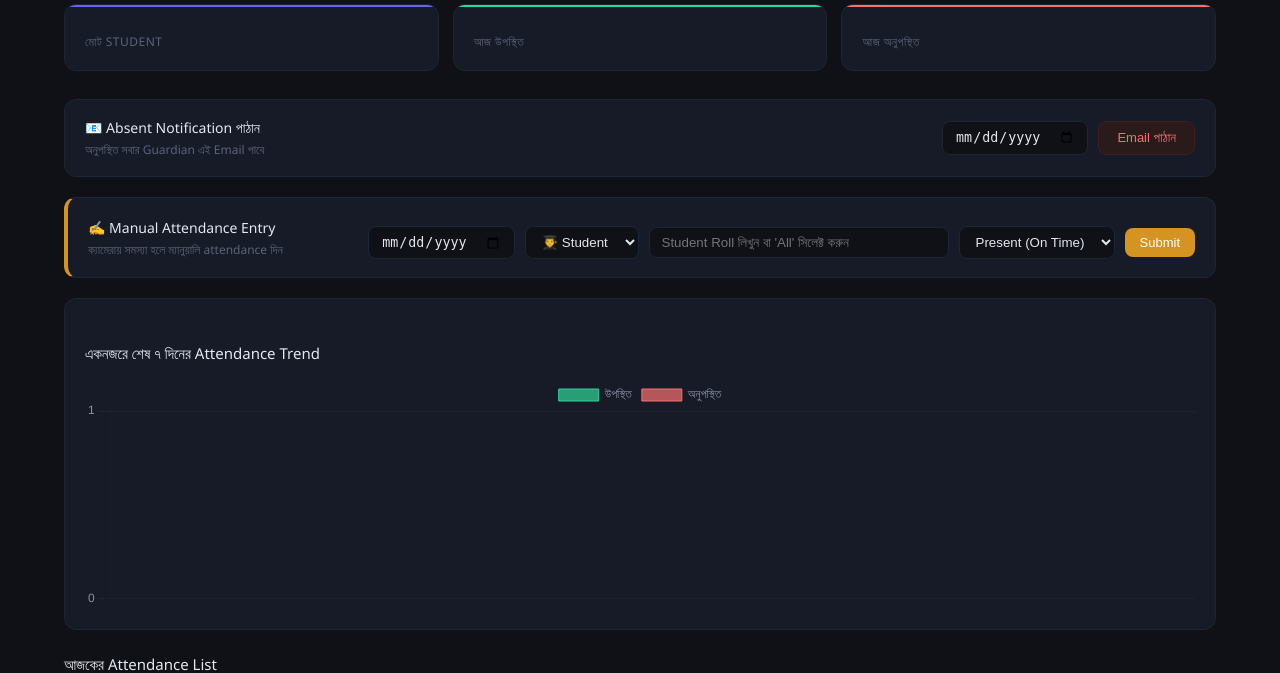
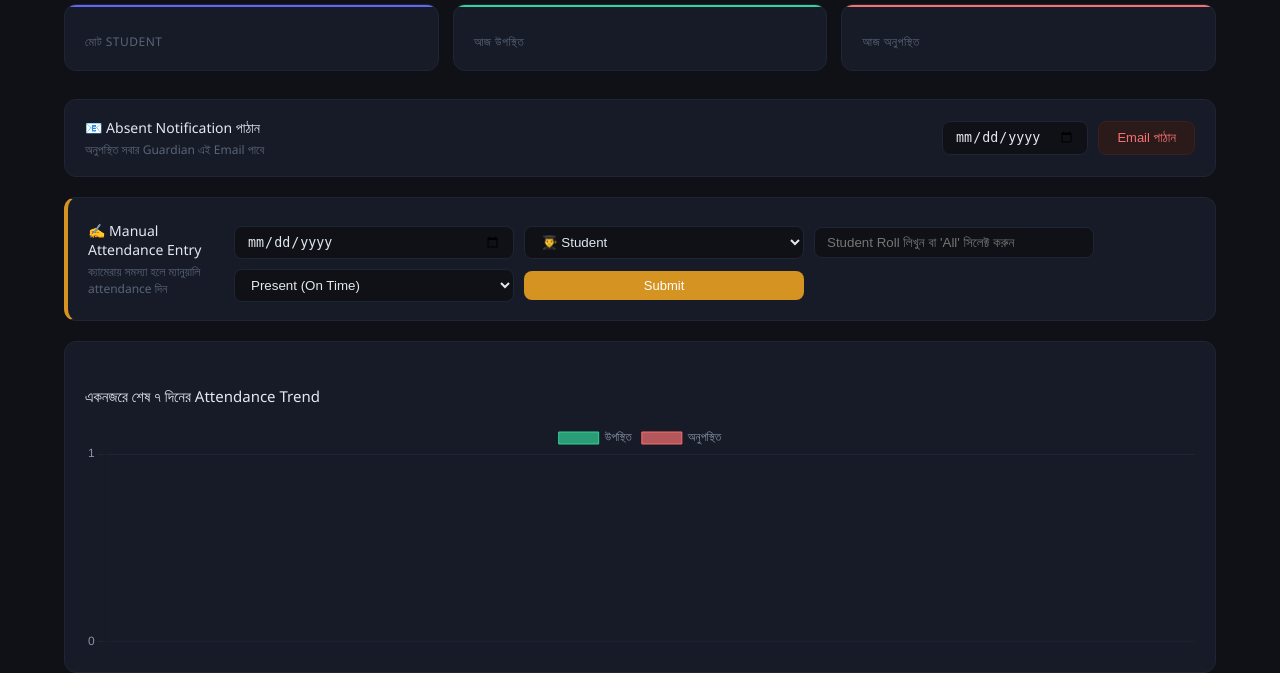
Before and after one commit to musfiqurshahriar/face-recognition-attendance-system, a Flask app: template frontend/templates/admin/dashboard.html in a window 1280 px wide. Shown: the part 59-732 px from the top of the page. Run offline with Flask 3, Linux system fonts and the light colour scheme; the template is opened without the code that fills it, so the values that code supplies are empty.

Commit message:
Fixed manual attendance entry is all done

```diff
--- a/frontend/templates/admin/dashboard.html
+++ b/frontend/templates/admin/dashboard.html
@@ -42,17 +42,17 @@
         style="display:flex; flex-wrap:wrap; gap:10px; align-items:center; margin-top: 10px;">
 
         <input type="date" name="date" value="{{ today }}" required
-            style="background:var(--bg-primary); border:1px solid var(--border); border-radius:8px; padding:7px 12px; color:var(--text-primary);">
+            style="background:var(--bg-primary); border:1px solid var(--border); border-radius:8px; padding:7px 12px; color:var(--text-primary); width: 280px;">
 
         <select name="role" id="role_selector" required onchange="toggleDatalist()"
-            style="background:var(--bg-primary); border:1px solid var(--border); border-radius:8px; padding:7px 12px; color:var(--text-primary);">
+            style="background:var(--bg-primary); border:1px solid var(--border); border-radius:8px; padding:7px 12px; color:var(--text-primary); width: 280px;">
             <option value="student">👨‍🎓 Student</option>
             <option value="teacher">🧑‍🏫 Teacher</option>
         </select>
 
         <input type="text" name="identifier" id="target_input" list="student_list"
             placeholder="Student Roll বা 'All' সিলেক্ট করুন" required
-            style="background:var(--bg-primary); border:1px solid var(--border); border-radius:8px; padding:7px 12px; color:var(--text-primary); width: 300px;">
+            style="background:var(--bg-primary); border:1px solid var(--border); border-radius:8px; padding:7px 12px; color:var(--text-primary); width: 280px;">
 
         <datalist id="student_list">
             <option value="All">All Students (একসাথে সব স্টুডেন্ট)</option>
@@ -68,13 +68,13 @@
         </datalist>
 
         <select name="status" required
-            style="background:var(--bg-primary); border:1px solid var(--border); border-radius:8px; padding:7px 12px; color:var(--text-primary);">
+            style="background:var(--bg-primary); border:1px solid var(--border); border-radius:8px; padding:7px 12px; color:var(--text-primary); width: 280px;">
             <option value="On Time">Present (On Time)</option>
             <option value="Late">Present (Late)</option>
         </select>
 
         <button type="submit" class="btn-primary"
-            style="background-color: #d59322; border-color: #d59322; padding: 7px 15px; border-radius: 8px; color: white; cursor: pointer;">
+            style="background-color: #d59322; border-color: #d59322; padding: 7px 15px; border-radius: 8px; color: white; cursor: pointer; width: 280px;">
             Submit
         </button>
     </form>
```
